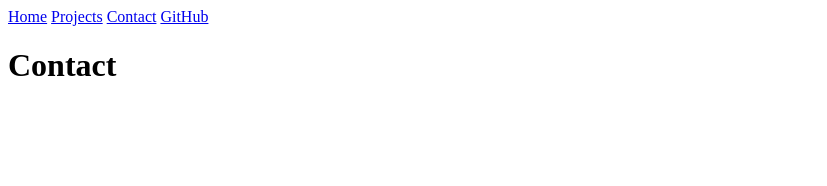
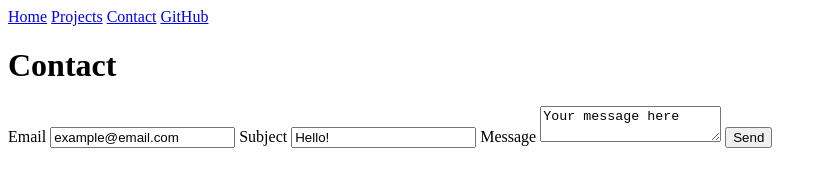
Before and after one commit to EdisonAyranisthebest/Portfolio, a plain HTML site: page contact/index.html in a window 1280 px wide. Shown: the whole page, without its empty margins (0-827 px from the left). Drawn offline with Linux system fonts and the light colour scheme.

Commit message:
update contact

```diff
--- a/contact/index.html
+++ b/contact/index.html
@@ -14,5 +14,17 @@
         <a href="https://github.com/EdisonAyranisthebest" target="_blank">GitHub</a>
     </nav>
     <h1>Contact</h1>
+    <form action="mailto:eayran@ucsd.edu" method="POST" enctype="text/plain">
+        <label>Email
+            <input type="email" name="email" value="example@email.com">
+        </label>
+        <label>Subject
+            <input type="text" name="subject" value="Hello!">
+        </label>
+        <label>Message
+            <textarea name="body">Your message here</textarea>
+        </label>
+        <button>Send</button>
+    </form>
 </body>
 </html>
```
